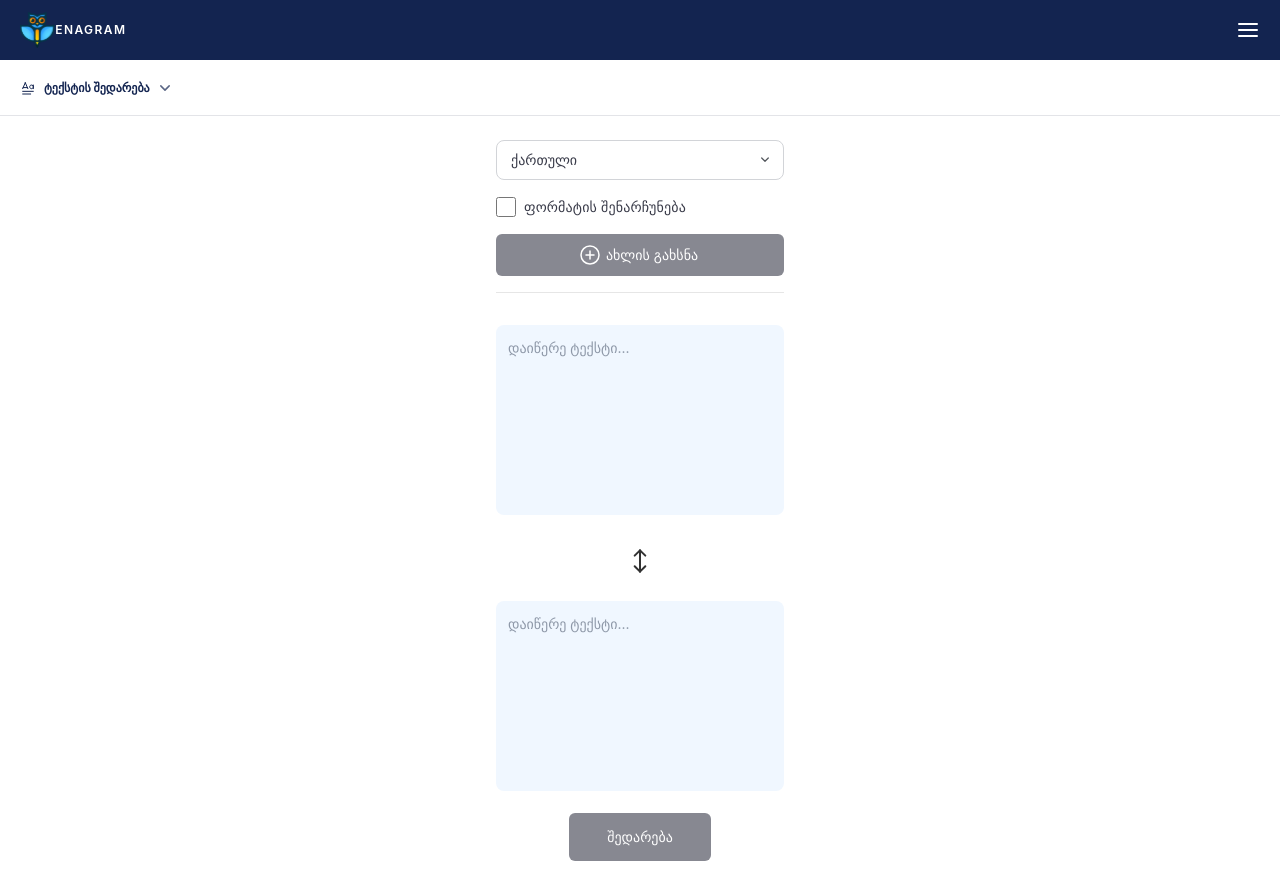
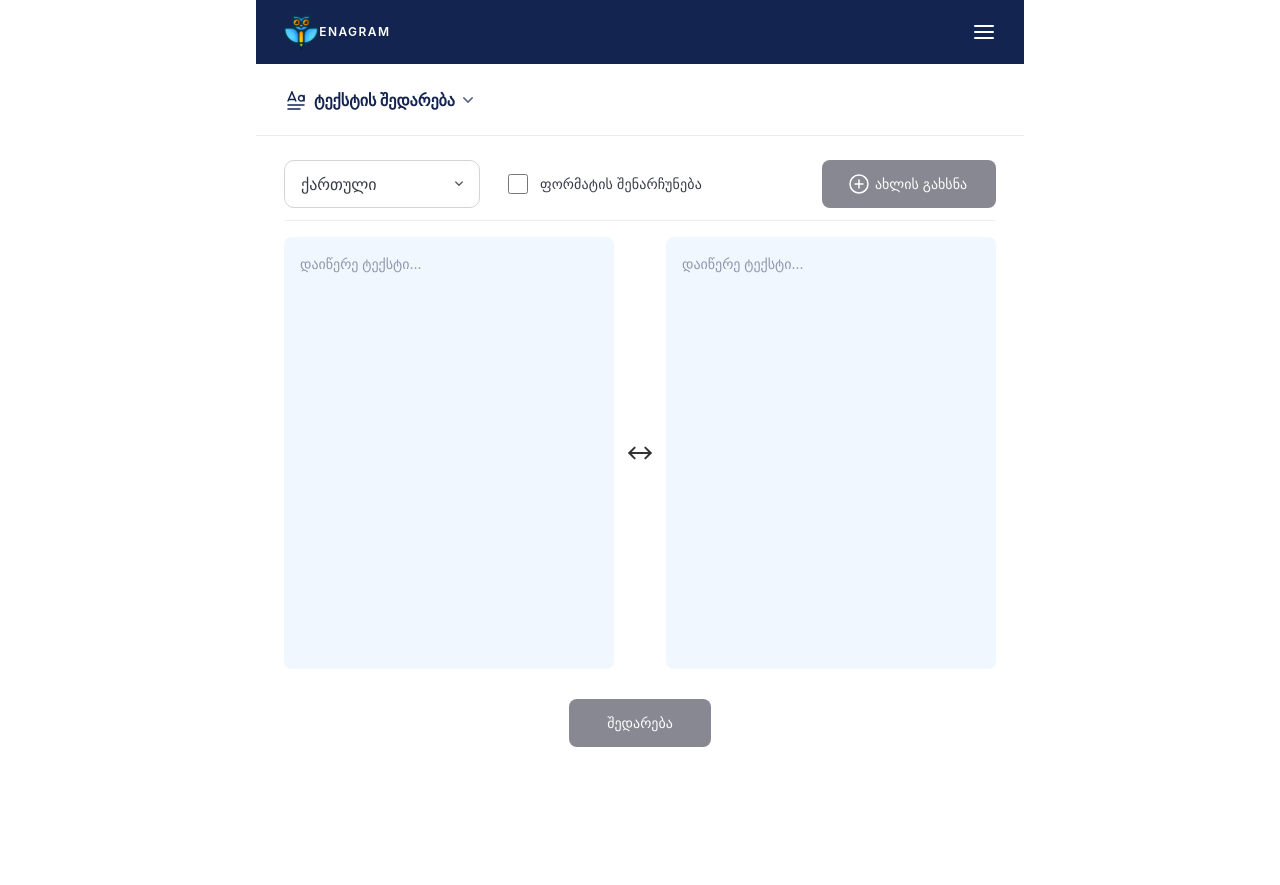
Before and after one commit to sabaPhruidze/frontend-enagram-text-comparer, a React (Vite) app: page / in a window 1280 px wide. After the commit the page ends 800 px from the top, so only its background shows below. Built offline with nearby package versions, Linux system fonts and the light colour scheme.

Commit message:
feat: change many components so they will be addapted to md(768 screen size). it is not finished yes so I will continue

```diff
--- a/src/App.tsx
+++ b/src/App.tsx
@@ -31,14 +31,18 @@ const App = () => {
   }, []);
 
   return (
-    <main className="relative min-h-screen bg-white">
+    <main className="min-h-screen bg-white">
+      <div className="relative min-h-screen bg-white md:mx-auto md:w-[768px]">
         <TextCompareMobileHeader
           isMenuOpen={isToolsMenuOpen}
           onToggleMenu={handleToolsMenuToggle}
           onTriggerWidthChange={setToolsMenuWidth}
           selectedTool={selectedTool}
         />
-      <div className="absolute left-5 top-[7.25rem] z-40" style={{ width: toolsMenuWidth > 0 ? `${toolsMenuWidth}px` : "auto" }}>
+        <div
+          className="absolute left-5 top-[7.25rem] z-40 md:left-7 md:top-[8.5rem]"
+          style={{ width: toolsMenuWidth > 0 ? `${toolsMenuWidth}px` : "auto" }}
+        >
           <TextCompareToolsMenu
             isOpen={isToolsMenuOpen}
             onSelectTool={handleToolSelect}
@@ -75,6 +79,7 @@ const App = () => {
         ) : (
           <ToolInProgressState toolLabel={selectedTool.label} />
         )}
+      </div>
     </main>
   );
 };
--- a/src/components/CompareTextPanel.tsx
+++ b/src/components/CompareTextPanel.tsx
@@ -13,9 +13,9 @@ const CompareTextPanel = ({ hasCompared, onTextChange, segments, textValue, vali
   if (hasCompared) return <DiffTextView placeholder="დაიწერე ტექსტი..." segments={segments} />;
 
   return (
-    <div className="w-full">
+    <div className="w-full md:w-[330px]">
       <textarea
-        className="h-47.5 w-full resize-none rounded-lg bg-[#F0F7FF] p-3 text-sm leading-5.5 text-[#383A48] outline-none placeholder:text-[#8E98A8]"
+        className="h-47.5 w-full resize-none rounded-lg bg-[#F0F7FF] p-3 text-sm leading-5.5 text-[#383A48] outline-none placeholder:text-[#8E98A8] md:h-108 md:p-4"
         onChange={(event) => onTextChange(event.target.value)}
         placeholder="დაიწერე ტექსტი..."
         value={textValue}
--- a/src/components/DiffTextView.tsx
+++ b/src/components/DiffTextView.tsx
@@ -7,7 +7,7 @@ type DiffTextViewProps = {
 
 const DiffTextView = ({ segments, placeholder }: DiffTextViewProps) => {
   return (
-    <div className="h-47.5 w-full overflow-auto rounded-lg bg-[#F0F7FF] p-3 text-sm leading-5.5 text-[#383A48]">
+    <div className="h-47.5 w-full overflow-auto rounded-lg bg-[#F0F7FF] p-3 text-sm leading-5.5 text-[#383A48] md:h-108 md:w-[330px] md:p-4">
       {segments.length === 0 ? (
         <span className="text-[#8E98A8]">{placeholder}</span>
       ) : (
--- a/src/components/LanguageDropdown.tsx
+++ b/src/components/LanguageDropdown.tsx
@@ -2,9 +2,9 @@ import { useEffect, useMemo, useRef, useState } from "react";
 import { LANGUAGE_OPTIONS, type LanguageCode } from "../constants/languageOptions";
 import SelectChevron from "./SelectChevron";
 
-type LanguageDropdownProps = { selectedLanguage: LanguageCode; onLanguageChange: (languageCode: LanguageCode) => void };
+type LanguageDropdownProps = { className?: string; selectedLanguage: LanguageCode; onLanguageChange: (languageCode: LanguageCode) => void };
 
-const LanguageDropdown = ({ onLanguageChange, selectedLanguage }: LanguageDropdownProps) => {
+const LanguageDropdown = ({ className, onLanguageChange, selectedLanguage }: LanguageDropdownProps) => {
   const [isOpen, setIsOpen] = useState(false);
   const dropdownRef = useRef<HTMLDivElement | null>(null);
   const selectedLanguageLabel = useMemo(() => LANGUAGE_OPTIONS.find((languageOption) => languageOption.code === selectedLanguage)?.label ?? "ქართული", [selectedLanguage]);
@@ -22,27 +22,27 @@ const LanguageDropdown = ({ onLanguageChange, selectedLanguage }: LanguageDropdo
   }, [isOpen]);
 
   return (
-    <div className="relative" ref={dropdownRef}>
+    <div className={className ? `relative ${className}` : "relative"} ref={dropdownRef}>
       <button
         aria-expanded={isOpen}
-        className={`flex h-10 w-full items-center rounded-lg border bg-white px-3.5 py-1 pr-1.5 text-left ${isOpen ? "border-[#3465E1]" : "border-[#D2D4D8]"}`}
+        className={`flex h-10 w-full items-center rounded-lg border bg-white px-3.5 py-1 pr-1.5 text-left md:h-12 md:rounded-[10px] md:px-4 md:pr-2 ${isOpen ? "border-[#3465E1]" : "border-[#D2D4D8]"}`}
         onClick={() => setIsOpen((currentState) => !currentState)}
         type="button"
       >
-        <p className="text-sm leading-5.5 font-normal text-[#383A48]">{selectedLanguageLabel}</p>
+        <p className="text-sm leading-5.5 font-normal text-[#383A48] md:text-base md:leading-5">{selectedLanguageLabel}</p>
         <div className={`ml-auto transition-transform duration-200 ${isOpen ? "rotate-180" : ""}`}><SelectChevron /></div>
       </button>
 
-      <div className={`absolute left-0 top-10 z-20 w-full overflow-hidden rounded-b-2xl border border-[#3465E1] bg-white transition-all duration-200 ${isOpen ? "max-h-32 opacity-100" : "pointer-events-none max-h-0 border-transparent opacity-0"}`}>
+      <div className={`absolute left-0 top-10 z-20 w-full overflow-hidden rounded-b-2xl border border-[#3465E1] bg-white transition-all duration-200 md:top-12 ${isOpen ? "max-h-32 opacity-100" : "pointer-events-none max-h-0 border-transparent opacity-0"}`}>
         {LANGUAGE_OPTIONS.map((languageOption) => (
           <button
-            className="flex h-11 w-full cursor-pointer items-center gap-3 px-3.5 text-left"
+            className="flex h-11 w-full cursor-pointer items-center gap-3 px-3.5 text-left md:h-12 md:px-4"
             key={languageOption.code}
             onClick={() => { onLanguageChange(languageOption.code); setIsOpen(false); }}
             type="button"
           >
-            <span className={`h-4.5 w-4.5 rounded-full border ${selectedLanguage === languageOption.code ? "border-[#3465E1]" : "border-[#D2D4D8]"}`} />
-            <span className="text-sm leading-5.5 font-normal text-[#383A48]">{languageOption.label}</span>
+            <span className={`h-4.5 w-4.5 rounded-full border md:h-5 md:w-5 ${selectedLanguage === languageOption.code ? "border-[#3465E1]" : "border-[#D2D4D8]"}`} />
+            <span className="text-sm leading-5.5 font-normal text-[#383A48] md:text-base md:leading-5">{languageOption.label}</span>
           </button>
         ))}
       </div>
--- a/src/components/TextCompareControlsMobile.tsx
+++ b/src/components/TextCompareControlsMobile.tsx
@@ -13,22 +13,22 @@ type TextCompareControlsMobileProps = {
 
 const TextCompareControlsMobile = ({ isFormattingPreserved, isResetEnabled, onFormattingPreserveChange, onLanguageChange, onReset, selectedLanguage }: TextCompareControlsMobileProps) => {
   return (
-    <section className="px-4 pb-4 pt-6">
-      <div className="mx-auto flex w-72 flex-col gap-4">
-        <LanguageDropdown onLanguageChange={onLanguageChange} selectedLanguage={selectedLanguage} />
+    <section className="px-4 pb-4 pt-6 md:px-7 md:pb-0">
+      <div className="mx-auto flex w-72 flex-col gap-4 md:w-[712px] md:flex-row md:items-center md:gap-7">
+        <LanguageDropdown className="w-full md:w-[196px]" onLanguageChange={onLanguageChange} selectedLanguage={selectedLanguage} />
 
         {/* checkbox მართავს ფორმატის შენარჩუნებას */}
-        <label className="flex h-5.5 w-fit items-center gap-2">
-          <input checked={isFormattingPreserved} className="h-5 w-5 cursor-pointer rounded border border-[#E0E0E0] accent-[#3465E1]" onChange={(event) => onFormattingPreserveChange(event.target.checked)} type="checkbox" />
+        <label className="flex h-5.5 w-fit items-center gap-2 md:gap-3">
+          <input checked={isFormattingPreserved} className="h-5 w-5 cursor-pointer rounded-[4px] border border-[#E0E0E0] accent-[#3465E1]" onChange={(event) => onFormattingPreserveChange(event.target.checked)} type="checkbox" />
           <span className="text-sm leading-5.5 font-normal tracking-[0.01em] text-[#383A48]">ფორმატის შენარჩუნება</span>
         </label>
 
-        <button className={`flex h-10.5 items-center justify-center gap-1 rounded-md px-4 py-2.5 pl-3 ${isResetEnabled ? "cursor-pointer bg-[#466FE8]" : "cursor-not-allowed bg-[#383A4899]"}`} disabled={!isResetEnabled} onClick={onReset} type="button">
+        <button className={`flex h-10.5 items-center justify-center gap-1 rounded-md px-4 py-2.5 pl-3 md:ml-auto md:h-12 md:min-w-[174px] md:rounded-[8px] ${isResetEnabled ? "cursor-pointer bg-[#466FE8]" : "cursor-not-allowed bg-[#383A4899]"}`} disabled={!isResetEnabled} onClick={onReset} type="button">
           <img alt="დამატება" className="h-6 w-6" src={plusAddIcon} />
           <span className="text-sm leading-7 font-normal text-white">ახლის გახსნა</span>
         </button>
       </div>
-      <div className="mx-auto mt-4 h-px w-72 bg-[#E6E6E6]" />
+      <div className="mx-auto mt-4 h-px w-72 bg-[#E6E6E6] md:mt-3 md:w-[712px] md:bg-[#EDEDED]" />
     </section>
   );
 };
--- a/src/components/TextCompareMobileHeader.tsx
+++ b/src/components/TextCompareMobileHeader.tsx
@@ -27,7 +27,7 @@ const TextCompareMobileHeader = ({ isMenuOpen, onToggleMenu, onTriggerWidthChang
 
   return (
     <header className="w-full bg-white">
-      <div className="flex h-15 items-center justify-between bg-[#132450] px-5">
+      <div className="flex h-15 items-center justify-between bg-[#132450] px-5 md:h-16 md:px-7">
         <div className="flex h-9 w-22.5 items-center justify-between">
           <img alt="Enagram ლოგო" className="h-9 w-9" src={enagramLogo} />
           <p className="text-xs font-semibold tracking-[0.12em] text-white">ENAGRAM</p>
@@ -35,10 +35,10 @@ const TextCompareMobileHeader = ({ isMenuOpen, onToggleMenu, onTriggerWidthChang
         <img alt="მენიუ" className="h-6 w-6" src={menuHamburger} />
       </div>
 
-      <button className="flex h-14 w-full cursor-pointer items-center border-b border-[#E3E4E8] px-5 text-left" onClick={onToggleMenu} type="button">
-        <div className="flex items-center gap-2" ref={triggerContentRef}>
-          <img alt={selectedTool.label} className="h-4 w-4" src={selectedTool.icon} />
-          <p className="text-xs leading-5 font-bold text-[#132450]">{selectedTool.label}</p>
+      <button className="flex h-14 w-full cursor-pointer items-center border-b border-[#EDEDED] px-5 text-left md:h-18 md:px-7" onClick={onToggleMenu} type="button">
+        <div className="flex items-center gap-2 md:gap-1.5" ref={triggerContentRef}>
+          <img alt={selectedTool.label} className="h-4 w-4 md:h-6 md:w-6" src={selectedTool.icon} />
+          <p className="text-xs leading-5 font-bold text-[#132450] md:text-base md:leading-5">{selectedTool.label}</p>
           <SubheaderChevron isOpen={isMenuOpen} />
         </div>
       </button>
--- a/src/components/TextCompareWorkspaceMobile.tsx
+++ b/src/components/TextCompareWorkspaceMobile.tsx
@@ -21,11 +21,11 @@ type TextCompareWorkspaceMobileProps = {
 };
 
 const TextCompareWorkspaceMobile = ({ hasCompared, isCompareEnabled, isComparing, leftSegments, onCompare, onSourceTextChange, onSwapTexts, onTargetTextChange, progressValue, rightSegments, sourceText, sourceValidationMessage, targetText, targetValidationMessage }: TextCompareWorkspaceMobileProps) => {
-  const compareButtonClass = `h-12 w-35.5 rounded-md px-4 py-2.5 text-sm leading-7 font-normal text-white ${isCompareEnabled ? "cursor-pointer bg-[#466FE8]" : "cursor-not-allowed bg-[#383A4899]"}`;
+  const compareButtonClass = `h-12 w-35.5 rounded-md px-4 py-2.5 text-sm leading-7 font-normal text-white md:mx-auto md:rounded-[8px] ${isCompareEnabled ? "cursor-pointer bg-[#466FE8]" : "cursor-not-allowed bg-[#383A4899]"}`;
   if (isComparing) {
     return (
-      <section className="px-4 pb-6 pt-4">
-        <div className="mx-auto flex w-72 flex-col items-center pt-56">
+      <section className="px-4 pb-6 pt-4 md:px-7 md:pb-7">
+        <div className="mx-auto flex w-72 flex-col items-center pt-56 md:w-[712px] md:pt-40">
           <CompareProgressCard progressValue={progressValue} />
           <button className={`${compareButtonClass} mt-36`} disabled onClick={onCompare} type="button">შედარება</button>
         </div>
@@ -34,10 +34,10 @@ const TextCompareWorkspaceMobile = ({ hasCompared, isCompareEnabled, isComparing
   }
 
   return (
-    <section className="px-4 pb-6 pt-4">
-      <div className="mx-auto flex w-72 flex-col items-center gap-4">
+    <section className="px-4 pb-6 pt-4 md:px-7 md:pb-7">
+      <div className="mx-auto flex w-72 flex-col items-center gap-4 md:w-[712px] md:flex-row md:flex-wrap md:items-start md:justify-between md:gap-x-0 md:gap-y-6">
         <CompareTextPanel hasCompared={hasCompared} onTextChange={onSourceTextChange} segments={leftSegments} textValue={sourceText} validationMessage={sourceValidationMessage} />
-        <button className="flex h-12 w-35.5 cursor-pointer items-center justify-center rounded-md text-[#383A48]/60" onClick={onSwapTexts} type="button">
+        <button className="flex h-12 w-35.5 cursor-pointer items-center justify-center rounded-md text-[#383A48]/60 md:h-108 md:w-[52px] md:rounded-none md:[&_img]:rotate-0" onClick={onSwapTexts} type="button">
           <img alt="ტექსტების გაცვლა" className="h-8 w-8 rotate-90" src={swapHorizontal} />
         </button>
         <CompareTextPanel hasCompared={hasCompared} onTextChange={onTargetTextChange} segments={rightSegments} textValue={targetText} validationMessage={targetValidationMessage} />
--- a/src/components/ToolInProgressState.tsx
+++ b/src/components/ToolInProgressState.tsx
@@ -2,9 +2,9 @@ type ToolInProgressStateProps = { toolLabel: string };
 
 const ToolInProgressState = ({ toolLabel }: ToolInProgressStateProps) => {
   return (
-    <section className="px-4 py-20">
+    <section className="px-4 py-20 md:px-7 md:py-24">
       {/* ტექსტის შედარების გარდა ვაჩვენებთ დროებით სტატუსს */}
-      <div className="mx-auto flex w-72 flex-col items-center rounded-lg border border-[#E3E4E8] bg-white px-4 py-10 text-center">
+      <div className="mx-auto flex w-72 flex-col items-center rounded-lg border border-[#E3E4E8] bg-white px-4 py-10 text-center md:w-[712px]">
         <p className="text-base leading-6 font-bold text-[#132450]">{toolLabel}</p>
         <p className="mt-2 text-sm leading-5.5 text-[#383A48]/70">
           ეს ინსტრუმენტი ჯერ მუშაობის პროცესშია.
```
Lines whose indentation alone changed are shown as unchanged.
